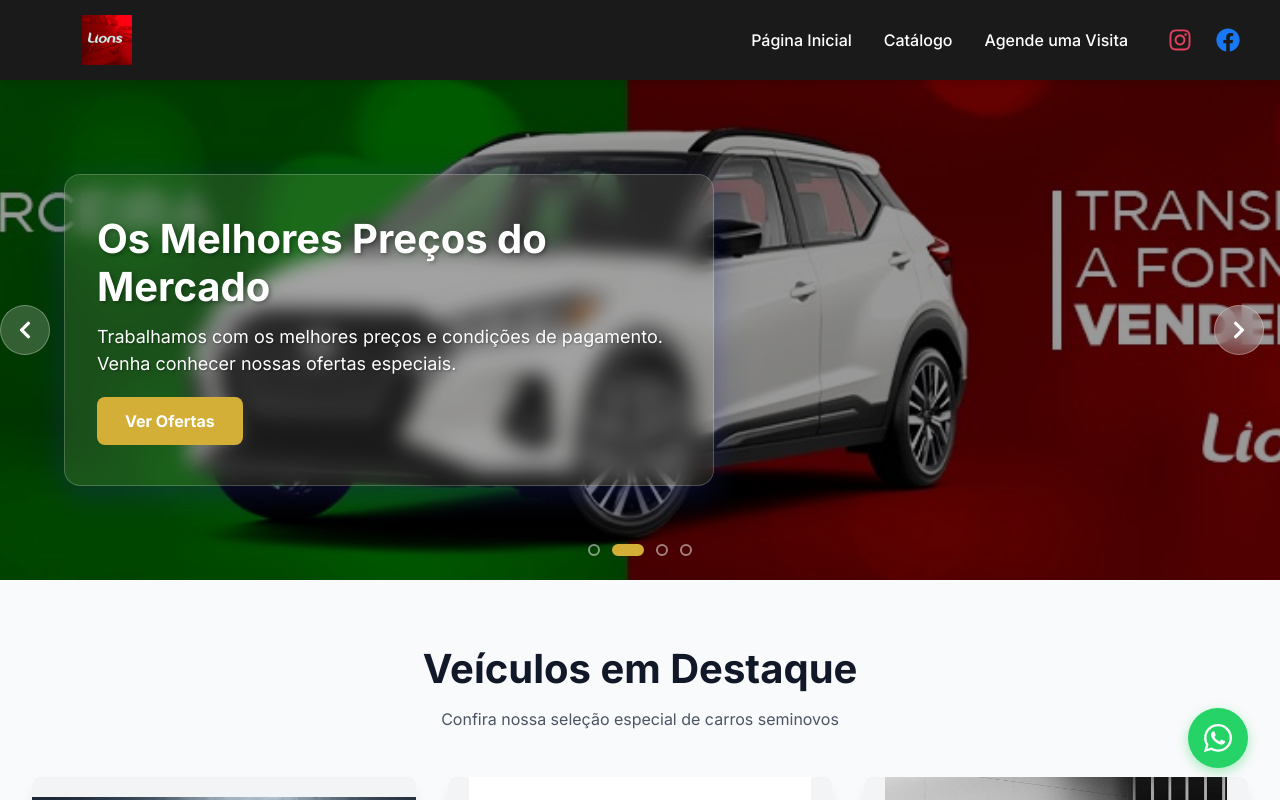
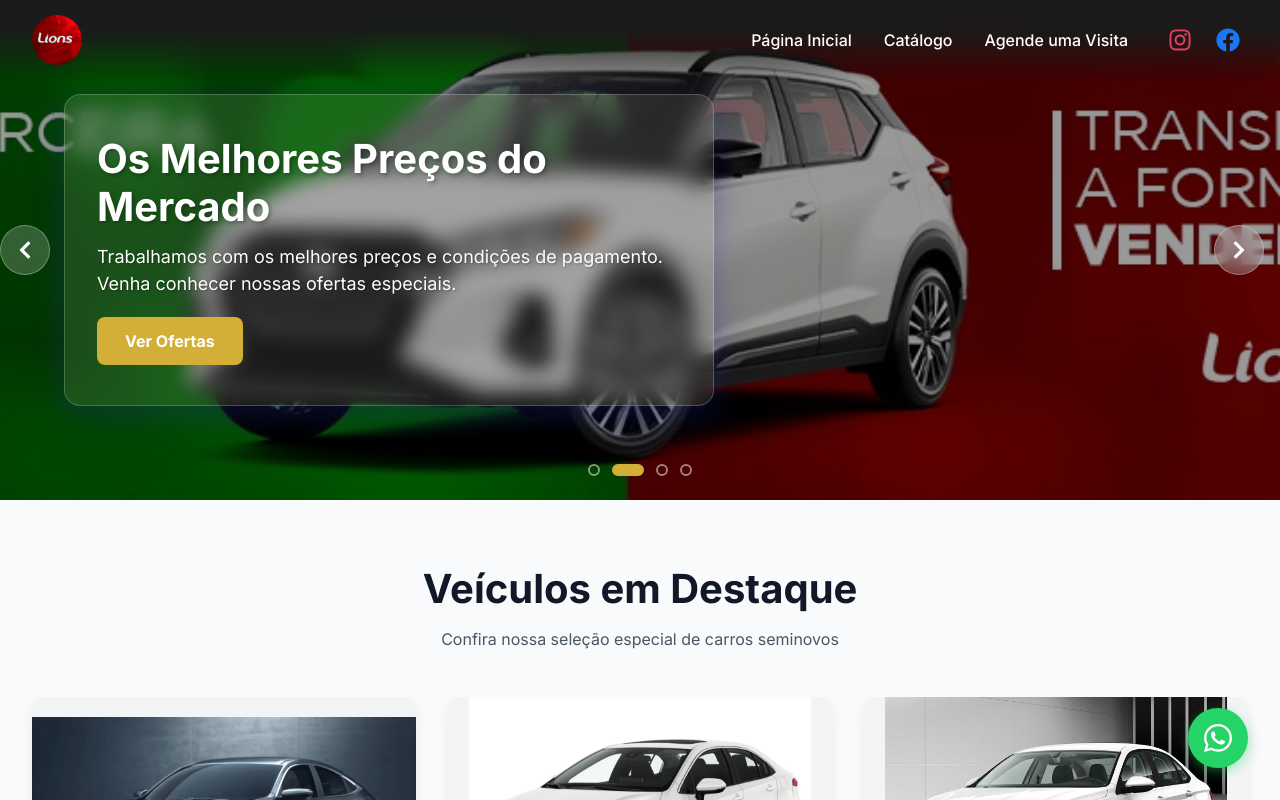
Before and after one commit to alexandre020285/TesteLionsSeminovos, a Next.js app: page / in a window 1280 px wide. Shown: the top 800 px of the page. Built offline with nearby package versions, Linux system fonts and the light colour scheme.

Commit message:
ajuste background header

```diff
--- a/app/globals.css
+++ b/app/globals.css
@@ -38,7 +38,7 @@ a {
 }
 
 main {
-  padding-top: 5rem;
+  padding-top: 0;
 }
 
 .container {
--- a/components/Header.module.css
+++ b/components/Header.module.css
@@ -4,9 +4,9 @@
   left: 0;
   right: 0;
   width: 100%;
-  background: var(--color-primary);
+  background: linear-gradient(to bottom, var(--color-primary) 0%, rgba(26, 26, 26, 0.95) 40%, rgba(26, 26, 26, 0) 100%);
   color: var(--color-white);
-  box-shadow: 0 4px 6px -1px rgba(0, 0, 0, 0.1);
+  box-shadow: none;
   z-index: 50;
 }
 
@@ -28,8 +28,10 @@
 }
 
 .logoImage {
-  max-height: 50px;
-  object-fit: contain;
+  width: 50px;
+  height: 50px;
+  border-radius: 50%;
+  object-fit: cover;
 }
 
 .nav {
--- a/components/Header.tsx
+++ b/components/Header.tsx
@@ -20,7 +20,7 @@ export default function Header() {
       <div className="container">
         <div className={styles.content}>
           <Link href="/" className={styles.logo}>
-            <Image src="/images/logo/lions logo.jpg" alt="Lions Seminovos" width={150} height={50} className={styles.logoImage} priority />
+            <Image src="/images/logo/lions logo.jpg" alt="Lions Seminovos" width={50} height={50} className={styles.logoImage} priority />
           </Link>
 
           <nav className={styles.nav}>
--- a/components/Hero.module.css
+++ b/components/Hero.module.css
@@ -4,6 +4,7 @@
   min-height: 400px;
   height: 400px;
   overflow: hidden;
+  margin-top: 0;
 }
 
 .carousel {
--- a/next.config.js
+++ b/next.config.js
@@ -1,9 +1,6 @@
 /** @type {import('next').NextConfig} */
 const nextConfig = {
   reactStrictMode: true,
-  images: {
-    domains: ['images.unsplash.com'],
-  },
 }
 
 module.exports = nextConfig
```
